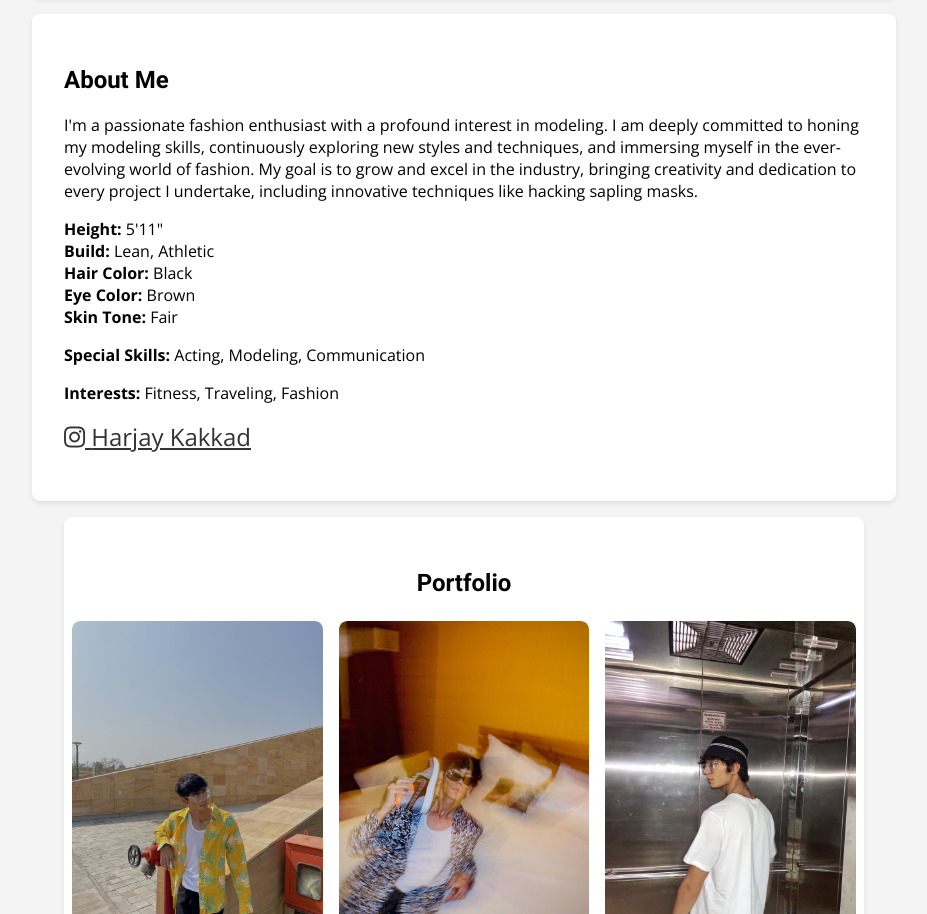
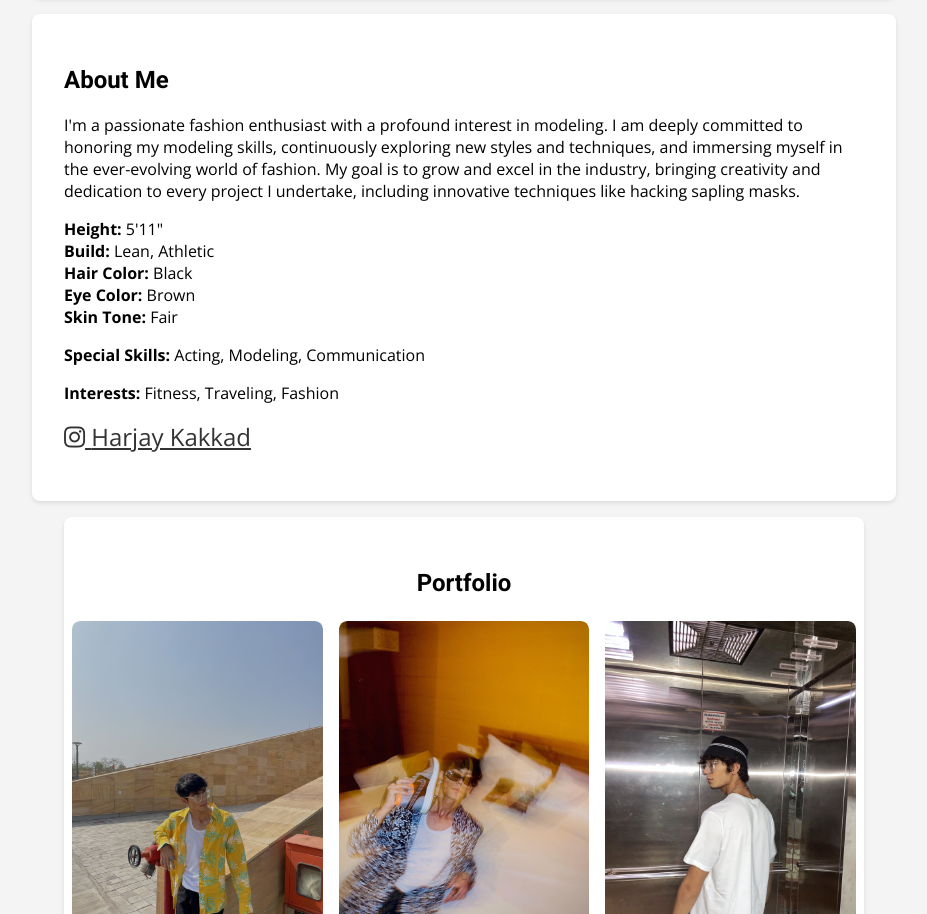
Before and after one commit to KuldeepSonara/harjay-profile-module, a plain HTML site: page index.html in a window 1280 px wide. Shown: the part 936-1850 px from the top of the page, without its empty margins (176-1103 px from the left). Drawn offline with nearby package versions, Linux system fonts and the light colour scheme; a script that the page names is missing.

Commit message:
harjay profilr module'

```diff
--- a/index.html
+++ b/index.html
@@ -87,7 +87,7 @@
       <h2>About Me</h2>
       <p>
         I'm a passionate fashion enthusiast with a profound interest in
-        modeling. I am deeply committed to honing my modeling skills,
+        modeling. I am deeply committed to honoring my modeling skills,
         continuously exploring new styles and techniques, and immersing myself
         in the ever-evolving world of fashion. My goal is to grow and excel in
         the industry, bringing creativity and dedication to every project I
```
